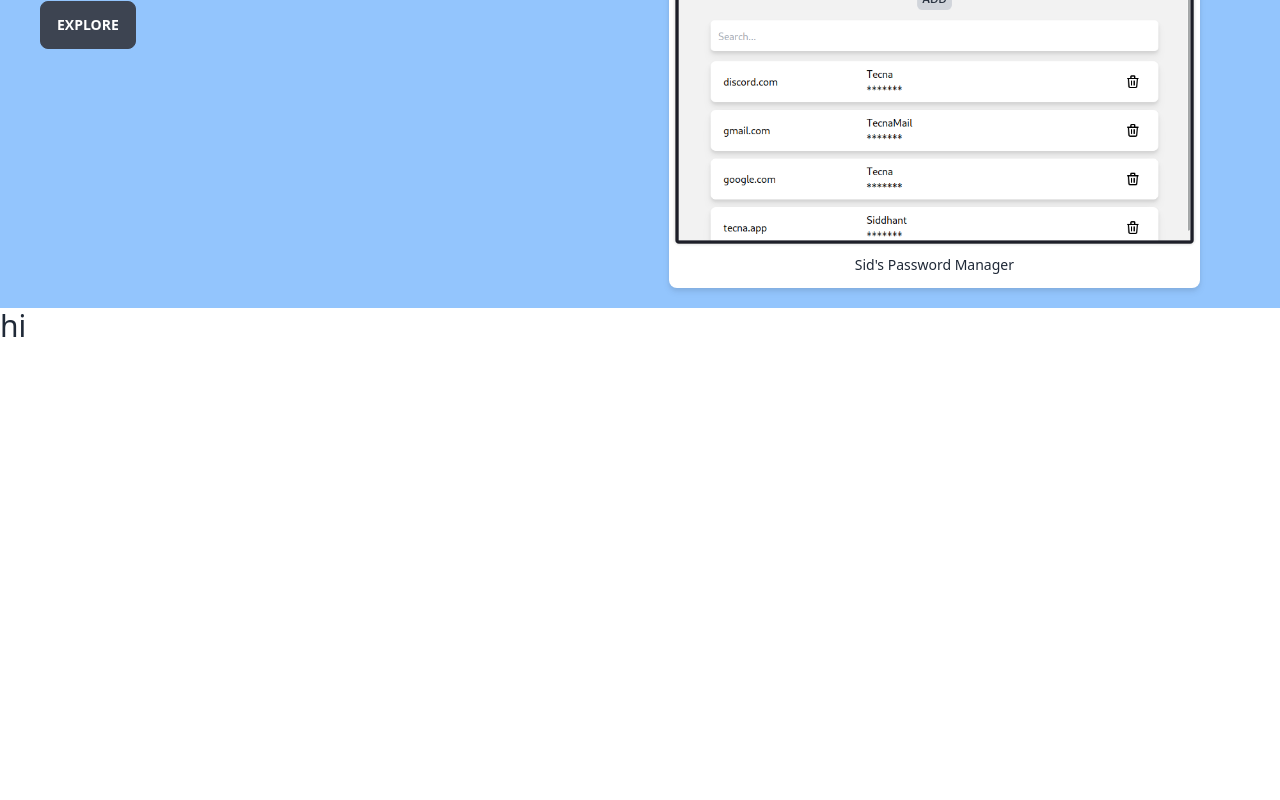
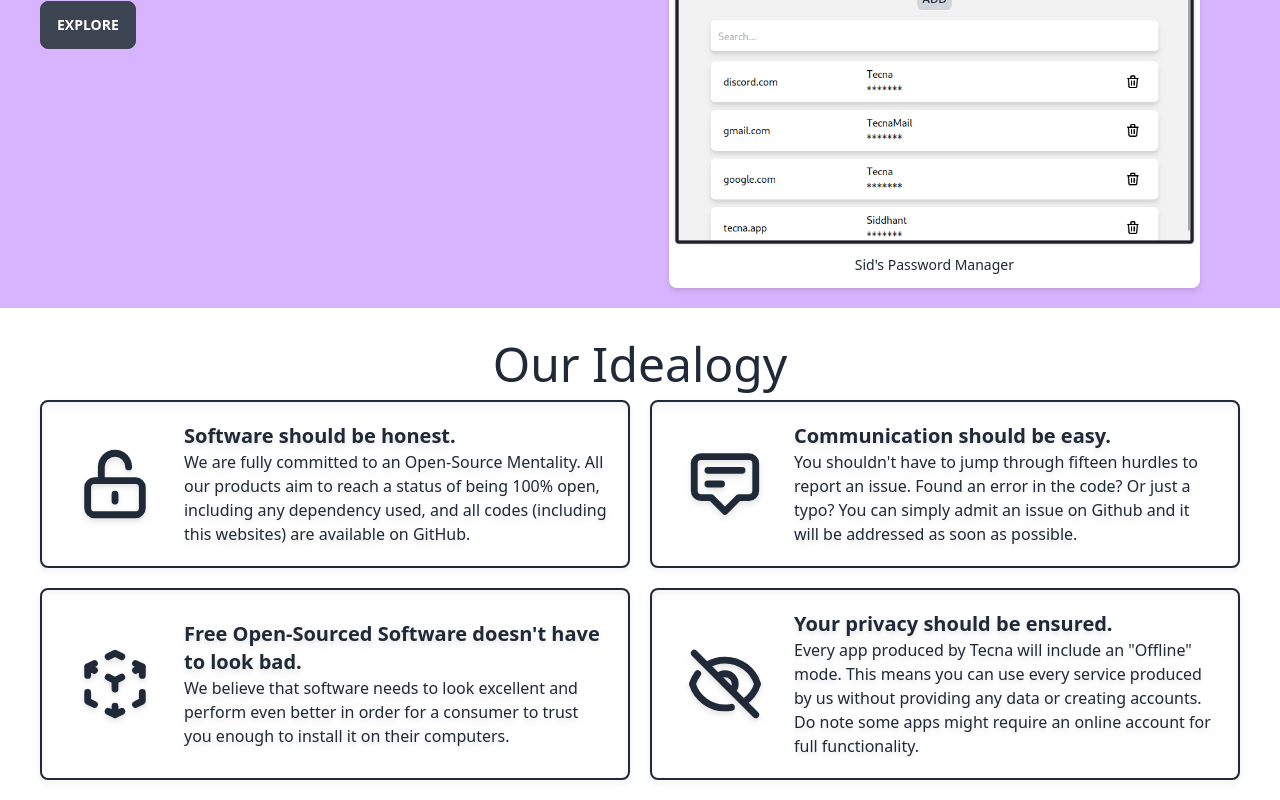
Before and after one commit to SiddhantMadhur/tecna-hub, a Next.js app: page / in a window 1280 px wide. Shown: the part 311-1111 px from the top of the page. Before the commit the page ends 800 px from the top, so only its background shows below. Built offline with nearby package versions, Linux system fonts and the light colour scheme.

Commit message:
finished idealogy cards

```diff
--- /dev/null
+++ b/components/mottoCard.jsx
@@ -0,0 +1,17 @@
+import React from "react";
+
+function MottoCard({ HeroSVG, title, body }) {
+  return (
+    <div className="flex gap-x-4 flex-col lg:flex-row  border-gray-800 w-full filter drop-shadow-md p-5 rounded-lg border-2">
+      <div className="my-auto basis-1/5 mx-auto ">
+        <HeroSVG />
+      </div>
+      <div className="my-auto basis-4/5">
+        <div className="text-xl font-semibold">{title}</div>
+        <div>{body}</div>
+      </div>
+    </div>
+  );
+}
+
+export default MottoCard;
--- a/components/navbar.jsx
+++ b/components/navbar.jsx
@@ -3,7 +3,7 @@
 
 function Navbar() {
   return (
-    <div class="navbar bg-base-100 filter drop-shadow-xl rounded-lg ">
+    <div class="navbar  bg-base-100 filter drop-shadow-xl rounded-lg ">
       <div class="navbar-start">
         <div class="dropdown">
           <label tabindex="0" class="btn btn-ghost btn-circle">
@@ -27,7 +27,9 @@
             class="menu menu-compact dropdown-content mt-3 p-2 shadow bg-base-100 rounded-box w-52"
           >
             <li>
-              <a>Homepage</a>
+              <Link href="/">
+                <a>Homepage</a>
+              </Link>
             </li>
             <li>
               <a>Portfolio</a>
@@ -39,7 +41,7 @@
         </div>
       </div>
       <div class="navbar-center">
-        <Link href={'/'}>
+        <Link href={"/"}>
           <a class="btn btn-ghost normal-case text-xl">Tecna</a>
         </Link>
       </div>
--- a/package.json
+++ b/package.json
@@ -10,6 +10,7 @@
   "author": "SiddhantMadhur",
   "license": "MIT",
   "dependencies": {
+    "@heroicons/react": "^1.0.6",
     "daisyui": "^2.14.3",
     "next": "^12.1.6",
     "react": "^17.0.2"
--- a/pages/_app.js
+++ b/pages/_app.js
@@ -23,7 +23,15 @@
               d="M12 9v2m0 4h.01m-6.938 4h13.856c1.54 0 2.502-1.667 1.732-3L13.732 4c-.77-1.333-2.694-1.333-3.464 0L3.34 16c-.77 1.333.192 3 1.732 3z"
             />
           </svg>
-          <span>Warning: The site is a work in progress. Please visit later. <a href="https://github.com/SiddhantMadhur/tecna-hub">Visit the official github to stay updated.</a> </span>
+          <span>
+            Warning: The site is a work in progress. Please visit later for the full site.
+            <span className="text-blue-700 hover:text-blue-900 transition">
+              {" "}
+              <a href="https://github.com/SiddhantMadhur/tecna-hub">
+                Visit the official github to stay updated.
+              </a>{" "}
+            </span>{" "}
+          </span>
         </div>
       </div>
       <Navbar />
--- a/pages/index.jsx
+++ b/pages/index.jsx
@@ -1,8 +1,9 @@
 import Image from "next/image";
 import Link from "next/link";
+import MottoCard from "../components/mottoCard";
 const Home = () => (
   <>
-    <div className="bg-blue-300 flex flex-col  lg:flex-row">
+    <div className="bg-purple-300 flex flex-col  lg:flex-row">
       <div className="py-20 mx-2 lg:mx-10">
         <div className="text-5xl font-bold">Welcome to Tecna</div>
         <div className="text-xl">
@@ -13,7 +14,7 @@
           <button className="btn">Explore</button>
         </div>
       </div>
-      <div className="mx-20 pb-2 rounded-lg filter drop-shadow-md my-5 bg-white">
+      <div className="mx-3 lg:mx-20 pb-2 rounded-lg filter drop-shadow-md my-5 bg-white">
         <div>
           <img
             src={"/media/img/home_password_manager.png"}
@@ -31,7 +32,97 @@
 
      */}
     </div>
-    <div className="text-3xl">hi</div>
+    <div className="">
+      <div className="my-5 mx-2 lg:mx-10">
+        <div className="text-5xl text-center py-3">Our Idealogy</div>
+        <div className="flex flex-col lg:flex-row gap-5">
+          <MottoCard
+            title={"Software should be honest."}
+            body="We are fully committed to an Open-Source Mentality. All our products aim to reach a status of being 100% open, including any dependency used, and all codes (including this websites) are available on GitHub."
+            HeroSVG={() => (
+              <svg
+                xmlns="http://www.w3.org/2000/svg"
+                className="h-full w-full p-3"
+                fill="none"
+                viewBox="0 0 24 24"
+                stroke="currentColor"
+                strokeWidth={2}
+              >
+                <path
+                  strokeLinecap="round"
+                  strokeLinejoin="round"
+                  d="M8 11V7a4 4 0 118 0m-4 8v2m-6 4h12a2 2 0 002-2v-6a2 2 0 00-2-2H6a2 2 0 00-2 2v6a2 2 0 002 2z"
+                />
+              </svg>
+            )}
+          />
+          <MottoCard
+            title={"Communication should be easy."}
+            body={
+              "You shouldn't have to jump through fifteen hurdles to report an issue. Found an error in the code? Or just a typo? You can simply admit an issue on Github and it will be addressed as soon as possible."
+            }
+            HeroSVG={() => (
+              <svg
+                xmlns="http://www.w3.org/2000/svg"
+                className="h-full w-full p-3"
+                fill="none"
+                viewBox="0 0 24 24"
+                stroke="currentColor"
+                strokeWidth={2}
+              >
+                <path
+                  strokeLinecap="round"
+                  strokeLinejoin="round"
+                  d="M7 8h10M7 12h4m1 8l-4-4H5a2 2 0 01-2-2V6a2 2 0 012-2h14a2 2 0 012 2v8a2 2 0 01-2 2h-3l-4 4z"
+                />
+              </svg>
+            )}
+          />
+        </div>
+        <div className="my-5 flex flex-col lg:flex-row gap-5">
+          <MottoCard
+            title="Free Open-Sourced Software doesn't have to look bad."
+            body="We believe that software needs to look excellent and perform even better in order for a consumer to trust you enough to install it on their computers. "
+            HeroSVG={() => (
+              <svg
+                xmlns="http://www.w3.org/2000/svg"
+                className="h-full w-full p-3"
+                fill="none"
+                viewBox="0 0 24 24"
+                stroke="currentColor"
+                strokeWidth={2}
+              >
+                <path
+                  strokeLinecap="round"
+                  strokeLinejoin="round"
+                  d="M14 10l-2 1m0 0l-2-1m2 1v2.5M20 7l-2 1m2-1l-2-1m2 1v2.5M14 4l-2-1-2 1M4 7l2-1M4 7l2 1M4 7v2.5M12 21l-2-1m2 1l2-1m-2 1v-2.5M6 18l-2-1v-2.5M18 18l2-1v-2.5"
+                />
+              </svg>
+            )}
+          />
+          <MottoCard
+            title="Your privacy should be ensured."
+            body={"Every app produced by Tecna will include an \"Offline\" mode. This means you can use every service produced by us without providing any data or creating accounts. Do note some apps might require an online account for full functionality."}
+            HeroSVG={() => (
+              <svg
+                xmlns="http://www.w3.org/2000/svg"
+                className="h-full w-full p-3"
+                fill="none"
+                viewBox="0 0 24 24"
+                stroke="currentColor"
+                strokeWidth={2}
+              >
+                <path
+                  strokeLinecap="round"
+                  strokeLinejoin="round"
+                  d="M13.875 18.825A10.05 10.05 0 0112 19c-4.478 0-8.268-2.943-9.543-7a9.97 9.97 0 011.563-3.029m5.858.908a3 3 0 114.243 4.243M9.878 9.878l4.242 4.242M9.88 9.88l-3.29-3.29m7.532 7.532l3.29 3.29M3 3l3.59 3.59m0 0A9.953 9.953 0 0112 5c4.478 0 8.268 2.943 9.543 7a10.025 10.025 0 01-4.132 5.411m0 0L21 21"
+                />
+              </svg>
+            )}
+          />
+        </div>
+      </div>
+    </div>
   </>
 );
 
```
